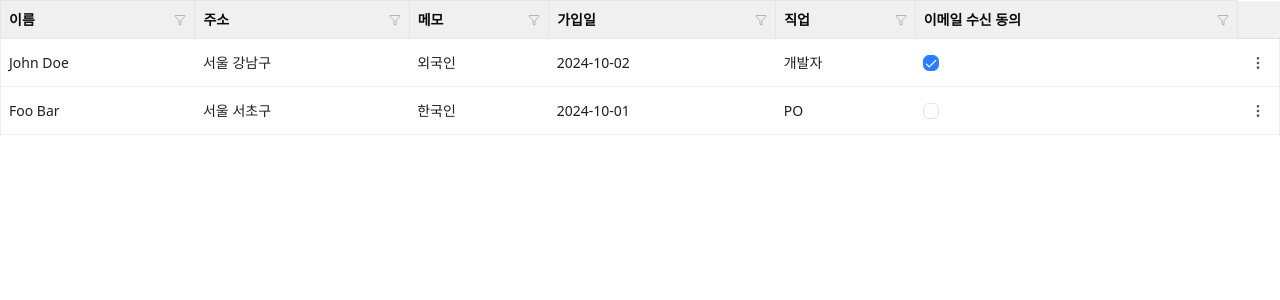
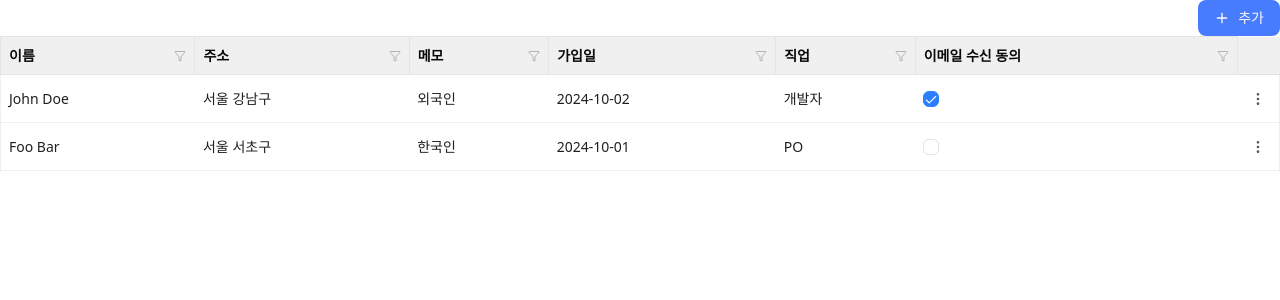
Before and after one commit to yjc2021/business-canvas, a React (Vite) app: page / in a window 1280 px wide. Shown: the top 300 px of the page. Built offline with nearby package versions, Linux system fonts and the light colour scheme.

Commit message:
feat: 레코드 추가 로직 구현

```diff
--- a/src/App.tsx
+++ b/src/App.tsx
@@ -1,10 +1,21 @@
-import React from "react";
+import React, { useState } from "react";
 import RecordTable from "./components/RecordTable";
 import { useSearchQueries } from "./hooks/useSearchQueries";
 import { TRecord } from "./types";
 import { storage } from "./utils/storage";
 import { RecordController } from "./utils/recordController";
 import { FilterOptionsController } from "./utils/filterOptionsController";
+import { Plus } from "lucide-react";
+import { Button } from "./components/ui/button";
+import {
+  Dialog,
+  DialogContent,
+  DialogHeader,
+  DialogTitle,
+  DialogTrigger,
+} from "./components/ui/dialog";
+import RecordForm from "./components/RecordForm";
+import { createId } from "./utils/createId";
 
 function validateRecords(data: unknown): boolean {
   try {
@@ -34,7 +45,7 @@ const createDefaultRecords = (storageResult: any) => {
 
   const defaultRecords: TRecord[] = [
     {
-      id: 1,
+      id: 0,
       name: "John Doe",
       address: "서울 강남구",
       memo: "외국인",
@@ -43,7 +54,7 @@ const createDefaultRecords = (storageResult: any) => {
       consentToEmail: true,
     },
     {
-      id: 2,
+      id: 1,
       name: "Foo Bar",
       address: "서울 서초구",
       memo: "한국인",
@@ -57,16 +68,54 @@ const createDefaultRecords = (storageResult: any) => {
 };
 function App() {
   const { controller, update } = useSearchQueries();
-  const [records] = React.useState<TRecord[]>(createDefaultRecords(storage.getItem("records")));
+  const [records, setRecords] = React.useState<TRecord[]>(
+    createDefaultRecords(storage.getItem("records")),
+  );
+  const [isModalOpen, setIsModalOpen] = useState(false);
   const params = controller.getParams();
   const filterOptions = FilterOptionsController(records).get();
+  const handleAddRecord = ({
+    name,
+    address,
+    memo,
+    position,
+    joinedAt,
+    consentToEmail,
+  }: Omit<TRecord, "id">) => {
+    const updatedRecords = [
+      ...records,
+      { id: createId(), name, address, memo, joinedAt, position, consentToEmail },
+    ];
+    storage.setItem("records", updatedRecords);
+    setRecords(updatedRecords);
+
+    setIsModalOpen(false);
+  };
+
   return (
+    <div className="flex flex-col">
+      <Dialog open={isModalOpen}>
+        <DialogTrigger asChild onClick={() => setIsModalOpen(true)}>
+          <Button className="self-end">
+            <Plus size={16} />
+            추가
+          </Button>
+        </DialogTrigger>
+        <DialogContent className="">
+          <DialogHeader>
+            <DialogTitle>회원 추가</DialogTitle>
+          </DialogHeader>
+          <RecordForm onSubmit={handleAddRecord} onCancel={() => setIsModalOpen(false)} />
+        </DialogContent>
+      </Dialog>
+
       <RecordTable
         records={RecordController(records).filter(controller.getParams()).get()}
         filterOptions={filterOptions}
         currentFilter={params}
         updateFilter={update}
       />
+    </div>
   );
 }
 
--- /dev/null
+++ b/src/utils/createId.ts
@@ -0,0 +1,7 @@
+import { storage } from "./storage";
+
+export const createId = (() => {
+  let lastId = Number(storage.getItem("id-tracker")) || 1;
+  storage.setItem("id-tracker", ++lastId);
+  return () => lastId;
+})();
```
Lines whose indentation alone changed are shown as unchanged.
